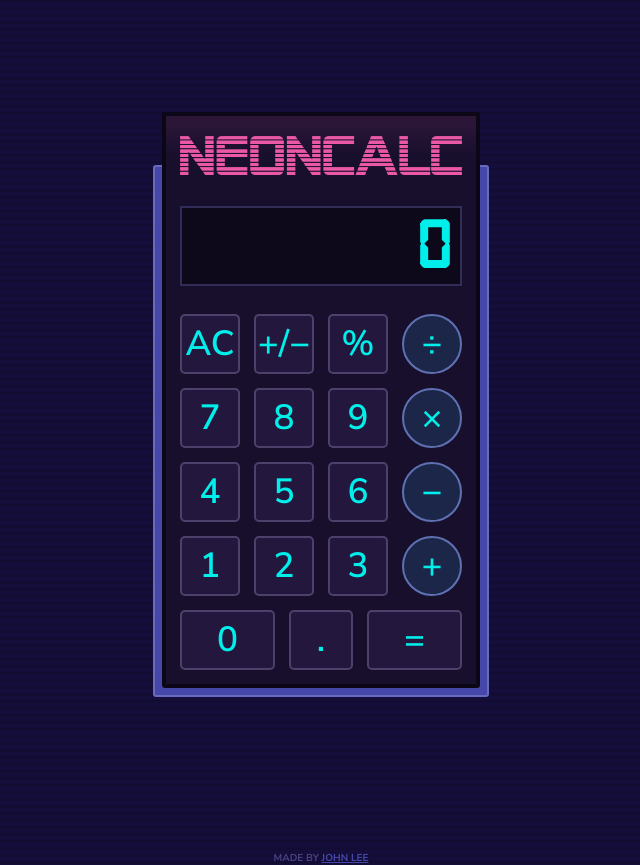
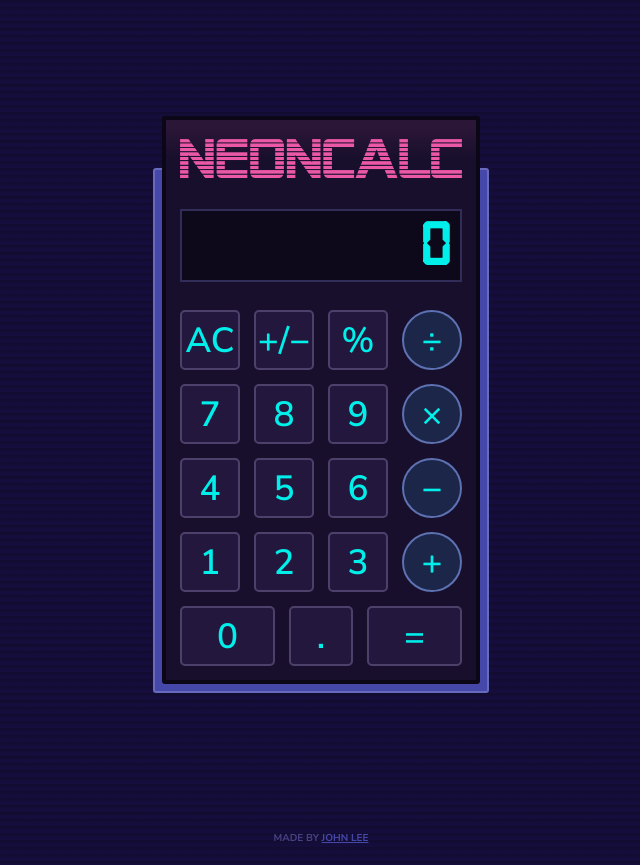
Before and after one commit to lakeebs/calculator, a plain HTML site: page index.html in a window 1280 px wide. Shown: the whole page, without its empty margins (319-959 px from the left). Drawn offline with Linux system fonts and the light colour scheme.

Commit message:
Change display size

```diff
--- a/script.js
+++ b/script.js
@@ -261,7 +261,7 @@ function buttonClick(e) {
     if (e.target.classList.contains('equals')) {
 
       if (display.textContent == '838383') {
-        display.textContent = 'hi jennie';
+        display.textContent = 'jennie <3';
         display.classList.add('egg');
         operated = true;
         return;
--- a/style.css
+++ b/style.css
@@ -94,7 +94,7 @@ h1 {
   border: 2px solid #322c59;
   color: #00efea;
   font-family: 'digital-7regular', sans-serif;
-  font-size: 5rem;
+  font-size: 4.5rem;
   line-height: 1;
   padding: 3px 10px;
   text-align: right;
@@ -159,7 +159,7 @@ button.op:active, button.op.active {
   color: #484281;
   font-family: 'Nunito Sans', sans-serif;
   font-size: 10px;
-  margin-top: 20px;
+  padding-bottom: 20px;
   text-align: center;
   text-transform: uppercase;
 }
```
